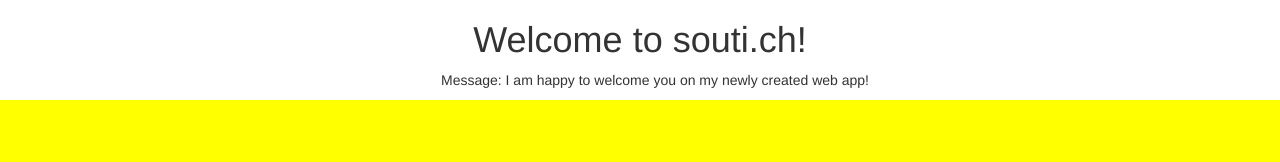
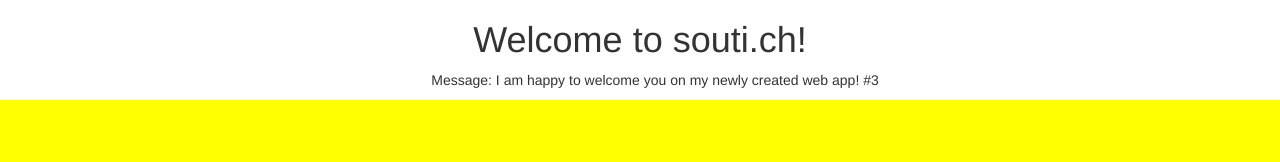
Before and after one commit to souti3/intro-app, an Angular app: page / in a window 1280 px wide. Shown: the top 162 px of the page. Built offline with nearby package versions, Linux system fonts and the light colour scheme.

Commit message:
[CHG] added number 3 to the content text

```diff
--- a/src/app/app.component.ts
+++ b/src/app/app.component.ts
@@ -7,5 +7,5 @@ import { Component } from '@angular/core';
 })
 export class AppComponent {
   title = 'souti.ch';
-  content = 'I am happy to welcome you on my newly created web app!';
+  content = 'I am happy to welcome you on my newly created web app! #3';
 }
```
